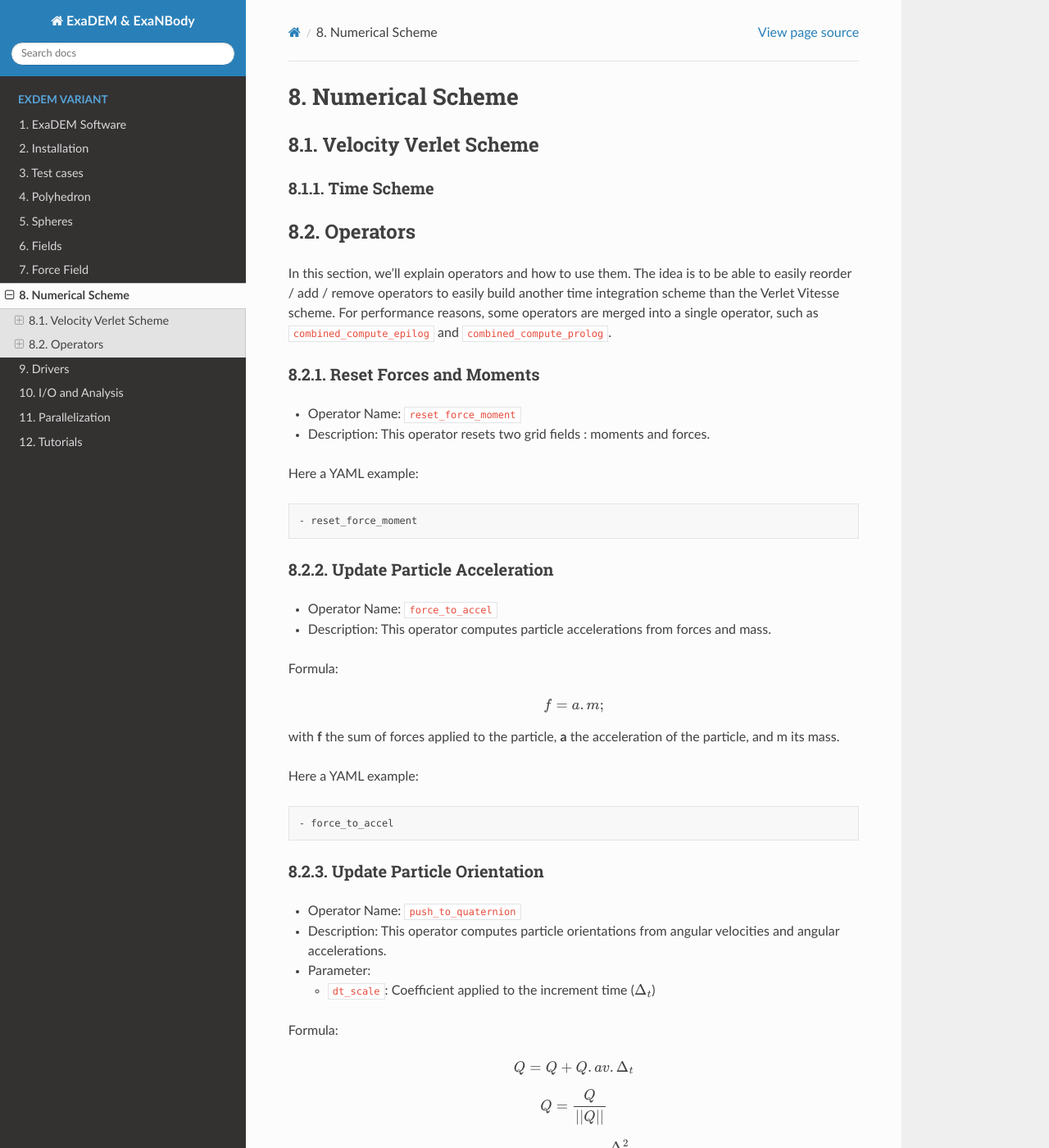
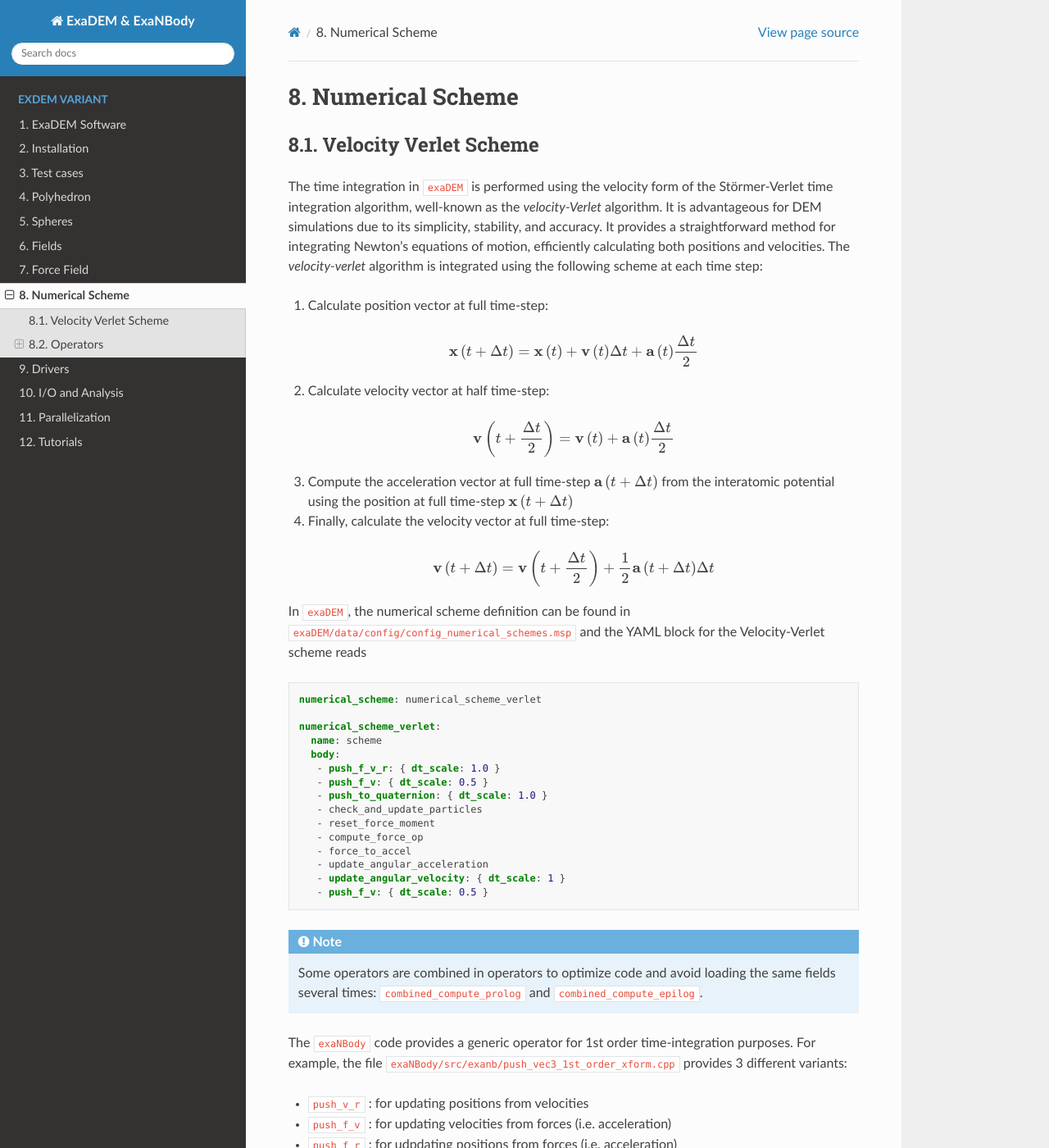
Before and after one commit to Collab4exaNBody/doc_exaDEM, a Sphinx documentation site: the page built from docs/source/project_exaDEM/NumericalScheme.rst, in a window 1280 px wide and 1400 px high. Shown: the whole window at 82% size. Built offline with Sphinx 7.4.7 and the Read the Docs theme 2.0.0, drawn with Linux system fonts in a browser that asks for light colours; some of the changed text lies outside the part shown.

Commit message:
Update NumericalScheme.rst

```diff
--- a/docs/source/project_exaDEM/NumericalScheme.rst
+++ b/docs/source/project_exaDEM/NumericalScheme.rst
@@ -1,14 +1,70 @@
 Numerical Scheme
 ================
-
 
 .. |dt| replace:: :math:`\Delta_t`
 
 Velocity Verlet Scheme
 ^^^^^^^^^^^^^^^^^^^^^^
 
-Time Scheme
------------
+The time integration in ``exaDEM`` is performed using the velocity form of the Störmer-Verlet time integration algorithm, well-known as the `velocity-Verlet` algorithm. It is advantageous for DEM simulations due to its simplicity, stability, and accuracy. It provides a straightforward method for integrating Newton's equations of motion, efficiently calculating both positions and velocities. The `velocity-verlet` algorithm is integrated using the following scheme at each time step:
+
+1. Calculate position vector at full time-step:
+
+.. math::
+
+    \mathbf{x} \left( t + \Delta t \right) = \mathbf{x} \left( t \right) + \mathbf{v} \left( t \right) \Delta t + \mathbf{a} \left(t\right)\frac{\Delta t}{2}
+
+2. Calculate velocity vector at half time-step:
+
+.. math::
+
+    \mathbf{v} \left( t + \frac{\Delta t}{2} \right) = \mathbf{v} \left( t \right) + \mathbf{a} \left( t \right) \frac{\Delta t}{2}
+
+
+3. Compute the acceleration vector at full time-step \\( \\mathbf{a} \\left( t + \\Delta t\\right) \\) from the interatomic potential using the position at full time-step \\( \\mathbf{x} \\left( t + \\Delta t\\right) \\)
+
+4. Finally, calculate the velocity vector at full time-step:
+
+.. math::
+
+    \mathbf{v} \left( t + \Delta t \right) = \mathbf{v} \left( t + \frac{\Delta t}{2} \right) + \frac{1}{2} \mathbf{a} \left( t + \Delta t\right) \Delta t
+
+In ``exaDEM``, the numerical scheme definition can be found in ``exaDEM/data/config/config_numerical_schemes.msp`` and the YAML block for the Velocity-Verlet scheme reads
+
+.. code-block:: yaml
+
+   numerical_scheme: numerical_scheme_verlet
+
+   numerical_scheme_verlet:
+     name: scheme
+     body:
+      - push_f_v_r: { dt_scale: 1.0 }
+      - push_f_v: { dt_scale: 0.5 }
+      - push_to_quaternion: { dt_scale: 1.0 }
+      - check_and_update_particles
+      - reset_force_moment
+      - compute_force_op
+      - force_to_accel
+      - update_angular_acceleration
+      - update_angular_velocity: { dt_scale: 1 }
+      - push_f_v: { dt_scale: 0.5 }
+
+.. note::
+
+  Some operators are combined in operators to optimize code and avoid loading the same fields several times: ``combined_compute_prolog`` and ``combined_compute_epilog``.
+
+The ``exaNBody`` code provides a generic operator for 1st order time-integration purposes. For example, the file ``exaNBody/src/exanb/push_vec3_1st_order_xform.cpp`` provides 3 different variants:
+
+- ``push_v_r`` : for updating positions from velocities
+- ``push_f_v`` : for updating velocities from forces (i.e. acceleration)
+- ``push_f_r`` : for udpdating positions from forces (i.e. acceleration)
+
+In addition, the ``exaNBody`` code also provides a generic operator for 2nd order time-integration purposes. For example, the file ``exaNBody/src/exanb/push_vec3_2nd_order_xform.cpp`` provides the following variant:
+
+- ``push_f_v_r`` : for updating positions from both velocities and forces (i.e. accelerations)
+
+Since in ``exaDEM`` positions are expressed in a reduced frame, the argument ``xform_mode: INV_XFORM`` is mandatory when using any operator that updates the particles positions. The operators are described in detail in the following section.
+
 
 Operators
 ^^^^^^^^^
```
